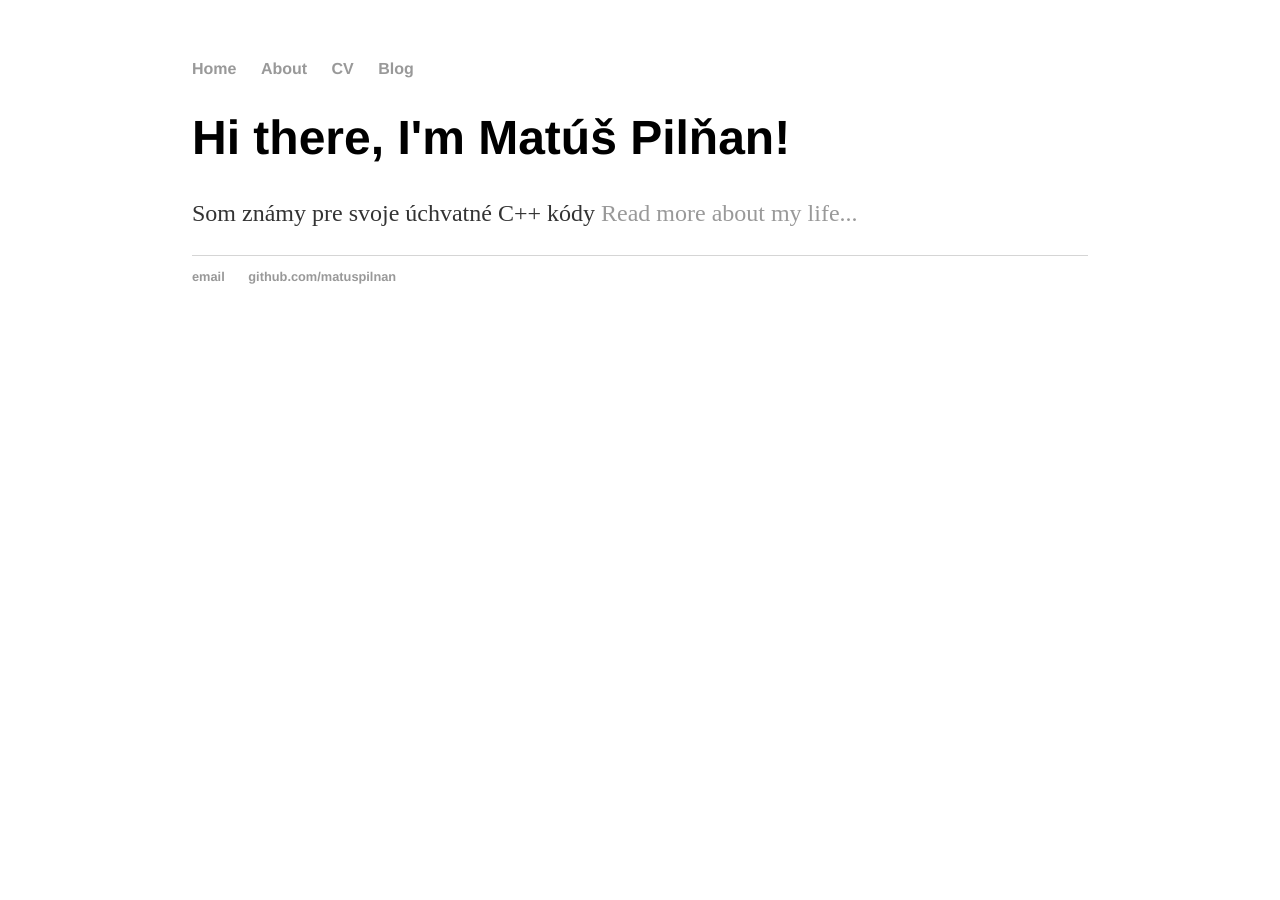
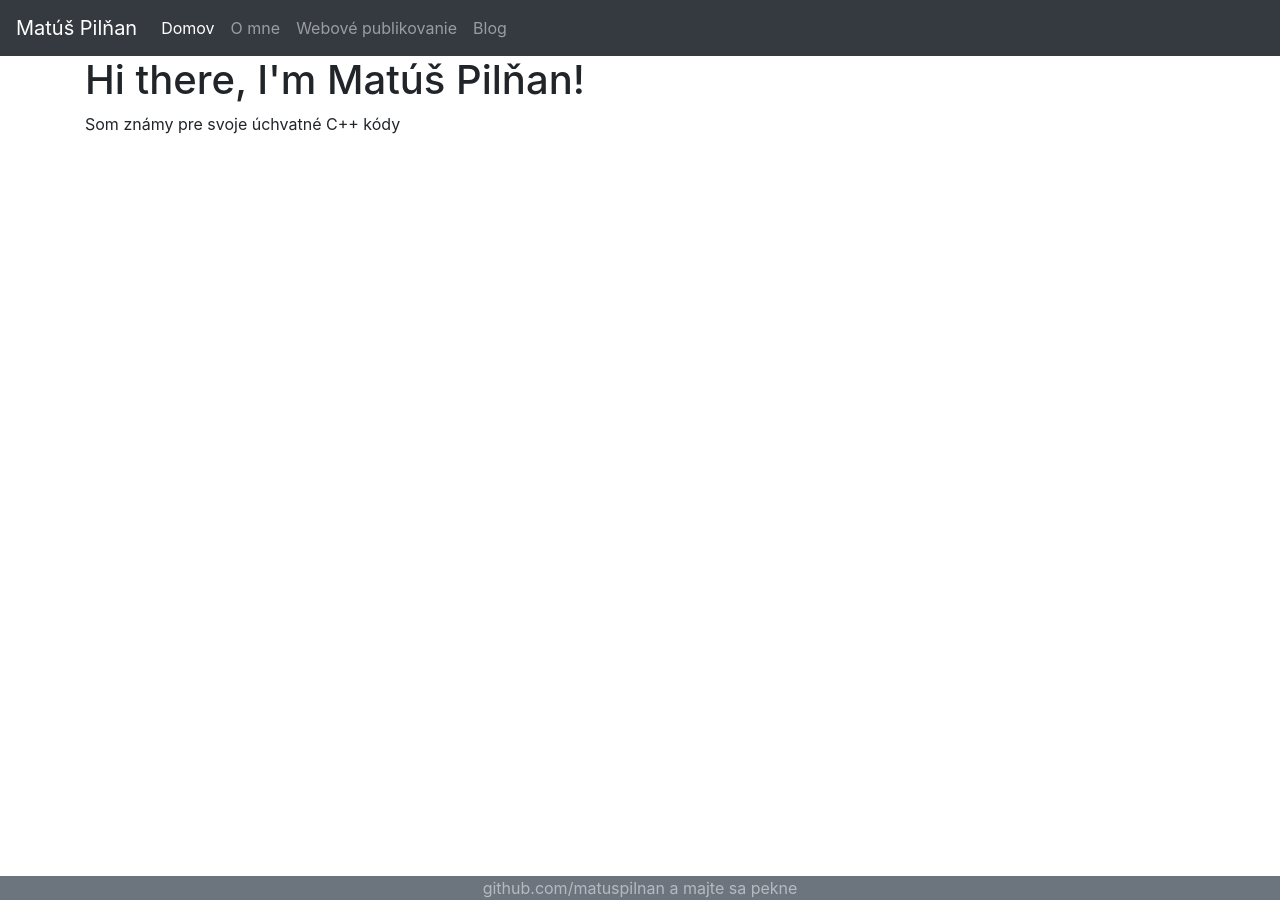
Before and after one commit to MatusPilnan/MatusPilnan.github.io, a Jekyll site: the page built from index.html, in a window 1280 px wide. Built offline with Jekyll 4.4.1, drawn with Linux system fonts in a browser that asks for light colours.

```diff
--- a/_config.yml
+++ b/_config.yml
@@ -1,3 +1,7 @@
 name: Matúš Pilňan, nádejný informatik
 markdown: kramdown
 permalink: /blog/:year/:month/:day/:title
+collections:
+  zadania:
+    output: true
+    permalink: /wpub/zadania/:name
--- a/_layouts/default.html
+++ b/_layouts/default.html
@@ -1,29 +1,59 @@
 <!DOCTYPE html>
 <html>
+
 <head>
 	<title>{{ page.title }}</title>
 	<!-- link to main stylesheet -->
-			<link rel="stylesheet" type="text/css" href="/css/main.css">
+	<!-- <link rel="stylesheet" type="text/css" href="/assets/css/main.css"> -->
+	<!-- Place this tag in your head or just before your close body tag. -->
+
+	<meta charset="utf-8">
+	<meta name="viewport" content="width=device-width, initial-scale=1, shrink-to-fit=no">
+
+	<!-- Bootstrap CSS -->
+	<link rel="stylesheet" href="https://stackpath.bootstrapcdn.com/bootstrap/4.1.3/css/bootstrap.min.css" integrity="sha384-MCw98/SFnGE8fJT3GXwEOngsV7Zt27NXFoaoApmYm81iuXoPkFOJwJ8ERdknLPMO"
+	 crossorigin="anonymous">
+
+
+	<!-- Optional JavaScript -->
+	<!-- jQuery first, then Popper.js, then Bootstrap JS -->
+	<script src="https://code.jquery.com/jquery-3.3.1.slim.min.js" integrity="sha384-q8i/X+965DzO0rT7abK41JStQIAqVgRVzpbzo5smXKp4YfRvH+8abtTE1Pi6jizo"
+	 crossorigin="anonymous"></script>
+	<script src="https://cdnjs.cloudflare.com/ajax/libs/popper.js/1.14.3/umd/popper.min.js" integrity="sha384-ZMP7rVo3mIykV+2+9J3UJ46jBk0WLaUAdn689aCwoqbBJiSnjAK/l8WvCWPIPm49"
+	 crossorigin="anonymous"></script>
+	<script src="https://stackpath.bootstrapcdn.com/bootstrap/4.1.3/js/bootstrap.min.js" integrity="sha384-ChfqqxuZUCnJSK3+MXmPNIyE6ZbWh2IMqE241rYiqJxyMiZ6OW/JmZQ5stwEULTy"
+	 crossorigin="anonymous"></script>
+
+	<script async defer src="https://buttons.github.io/buttons.js"></script>
 </head>
+
 <body>
-			<nav>
-	    		<ul>
-	        		<li><a href="/">Home</a></li>
-		        	<li><a href="/about">About</a></li>
-	        		<li><a href="/cv">CV</a></li>
-	        		<li><a href="/blog">Blog</a></li>
+	<nav class="navbar navbar-expand-md navbar-dark bg-dark">
+		<a class="navbar-brand" href="#">Matúš Pilňan</a>
+		<button class="navbar-toggler d-lg-none" type="button" data-toggle="collapse" data-target="#collapsibleNavId"
+		 aria-controls="collapsibleNavId" aria-expanded="false" aria-label="Toggle navigation">
+			<span class="navbar-toggler-icon"></span>
+		</button>
+		<div class="collapse navbar-collapse" id="collapsibleNavId">
+			<ul class="navbar-nav mr-auto mt-2 mt-lg-0">
+				<li class="nav-item active"><a class="nav-link" href="/">Domov</a></li>
+				<li class="nav-item"><a class="nav-link" href="/about">O mne</a></li>
+				<li class="nav-item"><a class="nav-link" href="/wpub">Webové publikovanie</a></li>
+				<li class="nav-item"><a class="nav-link" href="/blog">Blog</a></li>
 			</ul>
+		</div>
 	</nav>
 	<div class="container">
 
 		{{ content }}
 
 	</div><!-- /.container -->
-			<footer>
-	    		<ul>
-	        		<li><a href="mailto:m.pilnan@gmail.com">email</a></li>
-	        		<li><a href="https://github.com/matuspilnan">github.com/matuspilnan</a></li>
-				</ul>
+	<footer class="page-footer font-small blue position-absolute w-100 bg-secondary" style="bottom: 0px;">
+		<div class="text-center text-white-50">
+			<a class="text-white-50" href="https://github.com/matuspilnan">github.com/matuspilnan</a>
+			 a majte sa pekne
+		</div>
 	</footer>
 </body>
+
 </html>
--- /dev/null
+++ b/_layouts/zadanie.html
@@ -0,0 +1,4 @@
+---
+layout: default
+---
+<h1>{{ page.title }}</h1>
--- a/blog/index.html
+++ b/blog/index.html
@@ -1,6 +1,6 @@
 ---
 layout: default
-title: Blog Matúša Pilňana checheche
+title: Webové publikovanie
 ---
 	<h1>{{ page.title }}</h1>
 	<ul class="posts">
--- a/index.html
+++ b/index.html
@@ -4,5 +4,5 @@ title: Matúš Pilňan, nádejný informatik
 ---
 <div class="blurb">
 	<h1>Hi there, I'm Matúš Pilňan!</h1>
-	<p>Som známy pre svoje úchvatné C++ kódy <a href="/about">Read more about my life...</a></p>
+	<p>Som známy pre svoje úchvatné C++ kódy</p>
 </div><!-- /.blurb -->
```
Also changed, not shown: _zadania/zadanie-1.md (added, +7 -0 lines), wpub/index.html (added, +15 -0 lines), assets/css/main.css (renamed from css/main.css). Lines whose indentation alone changed are shown as unchanged.
